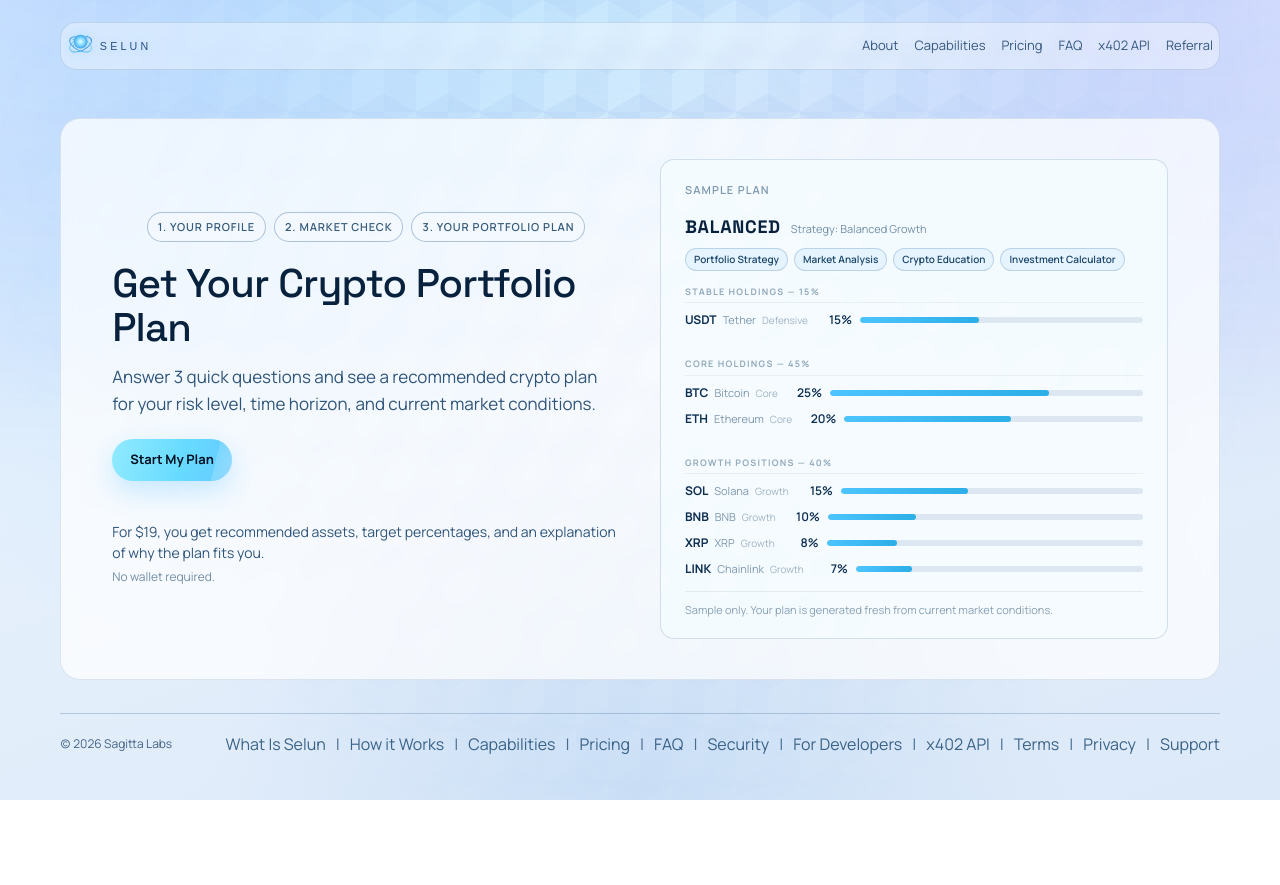
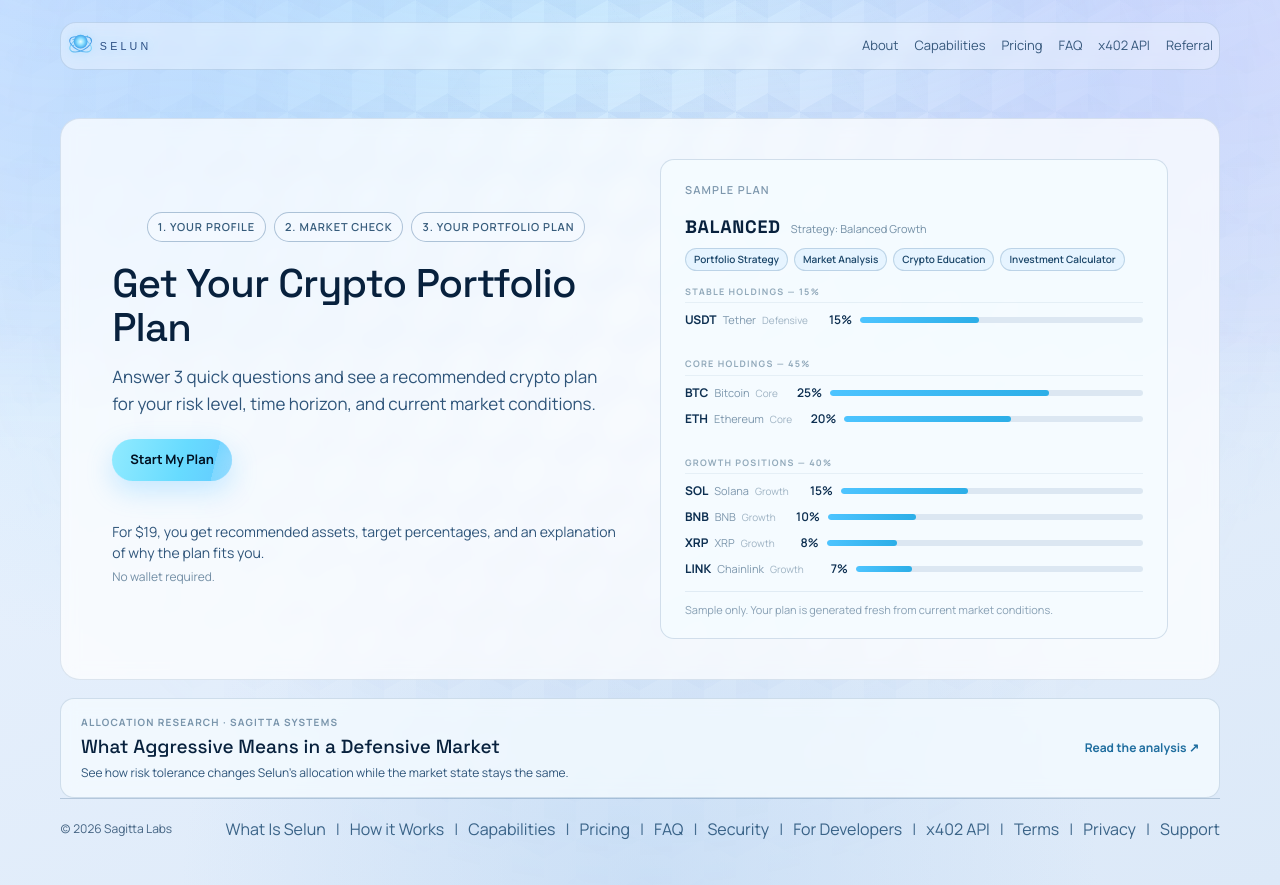
Before and after one commit to EnigmaCEO/SelunAgent, a Next.js app: page / in a window 1280 px wide. Before the commit the page ends 800 px from the top, so only its background shows below. Built offline with nearby package versions, Linux system fonts and the light colour scheme; no server answers.

Commit message:
report update

```diff
--- a/app/page.module.css
+++ b/app/page.module.css
@@ -528,6 +528,71 @@
   flex-wrap: wrap;
 }
 
+.researchCard {
+  margin-top: 18px;
+  border: 1px solid rgba(44, 95, 145, 0.18);
+  border-radius: 14px;
+  background: rgba(245, 251, 255, 0.78);
+  backdrop-filter: blur(8px);
+  overflow: hidden;
+}
+
+.researchCardLink {
+  display: flex;
+  align-items: center;
+  justify-content: space-between;
+  gap: 24px;
+  padding: 16px 20px;
+  color: inherit;
+  text-decoration: none;
+  transition: background-color 0.2s ease, box-shadow 0.2s ease;
+}
+
+.researchCardLink:hover {
+  background: rgba(230, 246, 255, 0.78);
+  box-shadow: inset 3px 0 0 rgba(77, 196, 255, 0.78);
+}
+
+.researchCardLink:focus-visible {
+  outline: 2px solid rgba(63, 169, 236, 0.72);
+  outline-offset: -2px;
+}
+
+.researchCardCopy {
+  min-width: 0;
+}
+
+.researchCardEyebrow {
+  margin: 0 0 5px;
+  font-size: 10px;
+  font-weight: 700;
+  letter-spacing: 0.12em;
+  text-transform: uppercase;
+  color: rgba(27, 70, 105, 0.56);
+}
+
+.researchCardTitle {
+  margin: 0;
+  font-family: var(--font-display), "Space Grotesk", "Avenir Next", sans-serif;
+  font-size: clamp(16px, 2vw, 19px);
+  line-height: 1.25;
+  color: #08213d;
+}
+
+.researchCardSummary {
+  margin: 5px 0 0;
+  font-size: 12px;
+  line-height: 1.45;
+  color: #2f557a;
+}
+
+.researchCardAction {
+  flex-shrink: 0;
+  font-size: 12px;
+  font-weight: 700;
+  color: #1f6e9f;
+}
+
 .footerCopy {
   margin: 0;
   font-size: 12px;
@@ -999,6 +1064,13 @@
     flex-wrap: wrap;
     justify-content: center;
   }
+
+  .researchCardLink {
+    align-items: flex-start;
+    flex-direction: column;
+    gap: 10px;
+    padding: 15px 16px;
+  }
 }
 
 @media (prefers-reduced-motion: reduce) {
--- a/app/page.tsx
+++ b/app/page.tsx
@@ -15,6 +15,9 @@ import {
 } from "@/app/lib/referral";
 
 const DECORATIVE_STEPS = ["1. Your Profile", "2. Market Check", "3. Your Portfolio Plan"] as const;
+
+const ALLOCATION_RESEARCH_URL =
+  "https://www.sagitta.systems/newsroom/what-aggressive-means-in-a-defensive-market";
 
 const SAMPLE_CONDITION = {
   label: "BALANCED",
@@ -220,6 +223,31 @@ function HomeContent() {
           </div>
         </section>
 
+        <aside
+          className={`${styles.researchCard} ${styles.reveal} ${styles.delay2}`}
+          aria-labelledby="allocation-research-title"
+        >
+          <a
+            className={styles.researchCardLink}
+            href={ALLOCATION_RESEARCH_URL}
+            target="_blank"
+            rel="noopener noreferrer"
+          >
+            <div className={styles.researchCardCopy}>
+              <p className={styles.researchCardEyebrow}>Allocation Research · Sagitta Systems</p>
+              <h2 id="allocation-research-title" className={styles.researchCardTitle}>
+                What Aggressive Means in a Defensive Market
+              </h2>
+              <p className={styles.researchCardSummary}>
+                See how risk tolerance changes Selun&apos;s allocation while the market state stays the same.
+              </p>
+            </div>
+            <span className={styles.researchCardAction}>
+              Read the analysis <span aria-hidden>↗</span>
+            </span>
+          </a>
+        </aside>
+
         <footer className={styles.siteFooter}>
           <p className={styles.footerCopy}>(c) {currentYear} Sagitta Labs</p>
           <nav className={styles.footerLinks} aria-label="Footer links">
```
